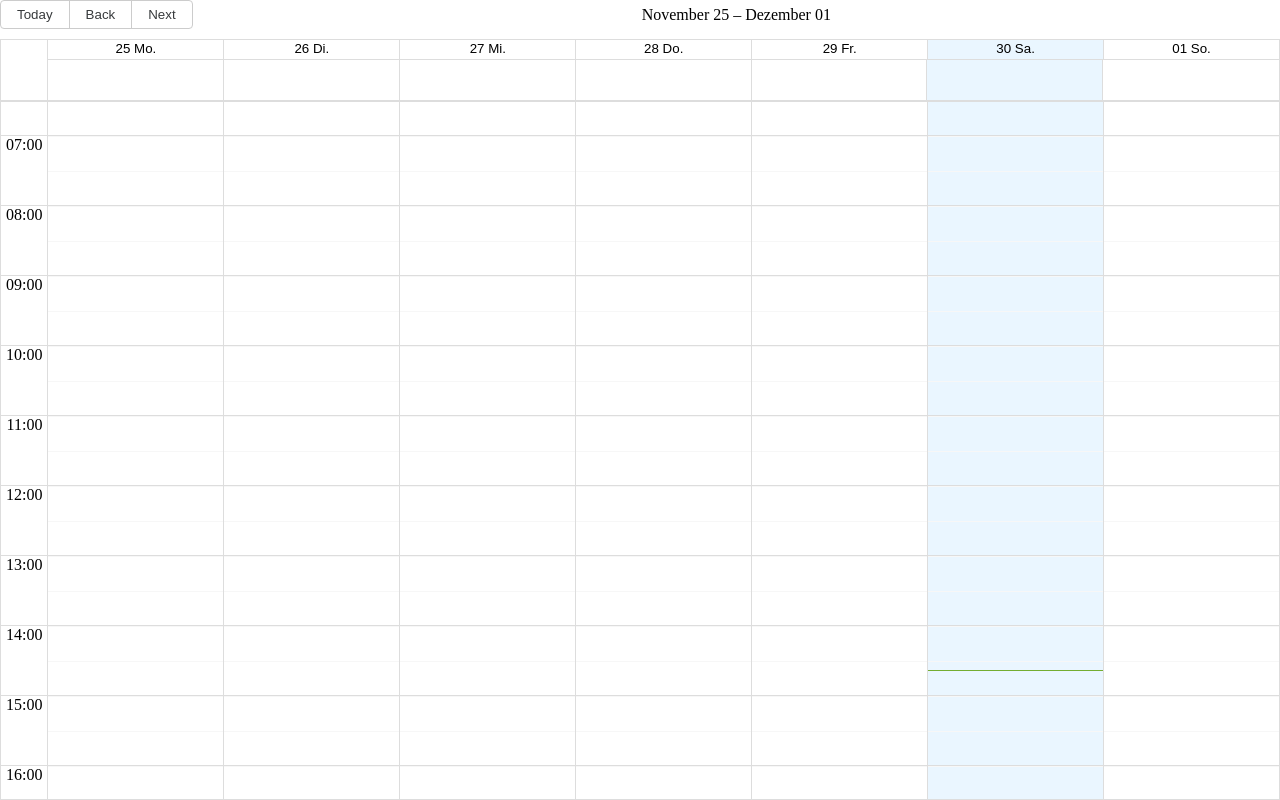
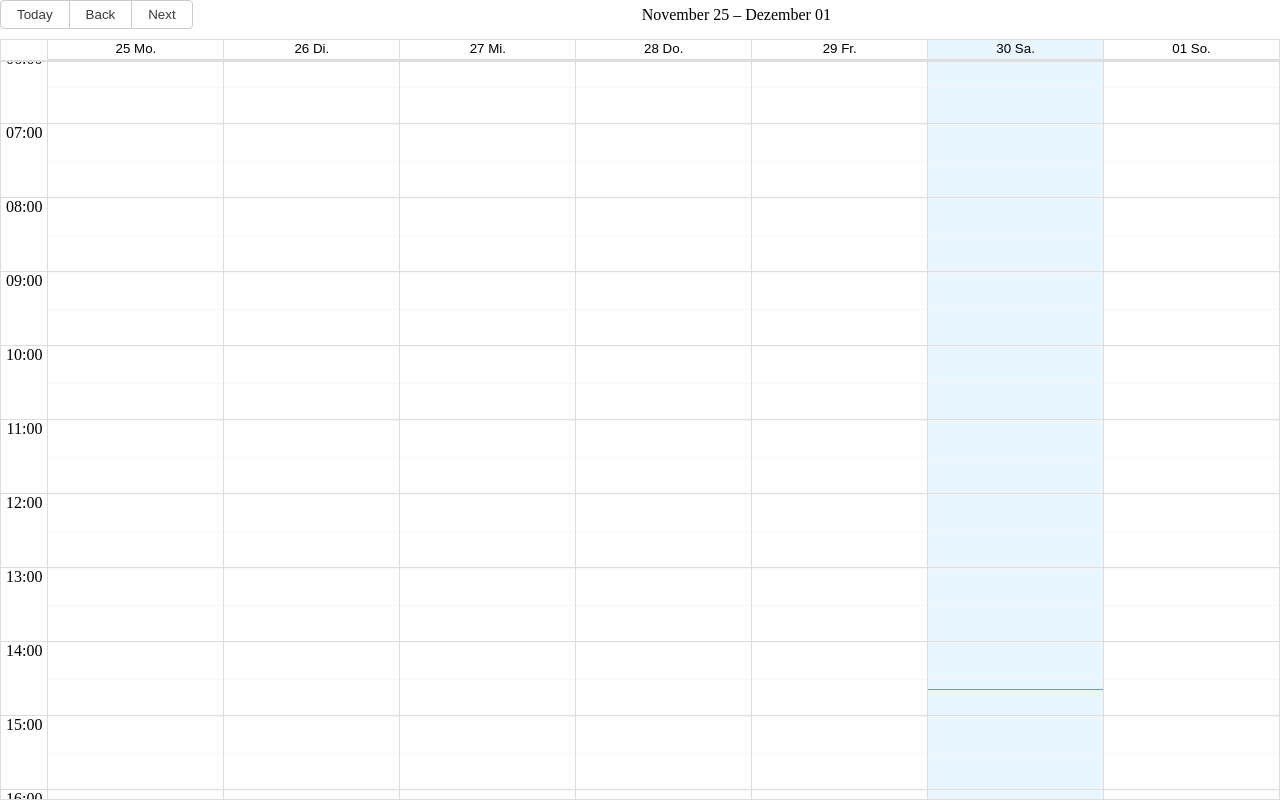
Before and after one commit to schroenser/timera, a React (Create React App) app in the folder frontend/: page / in a window 1280 px wide. Built offline with nearby package versions, Linux system fonts and the light colour scheme; no server answers.

Commit message:
Now hiding the "all day" column. Hopfefully, nobody has worklogs spanning an entire day.

```diff
--- a/frontend/src/App.css
+++ b/frontend/src/App.css
@@ -1,3 +1,7 @@
 .rbc-timeslot-group {
-    min-height: calc((100vh - 100px) / 10);
+    min-height: calc((100vh - 60px) / 10);
 }
+
+.rbc-allday-cell {
+    display: none;
+}
```
